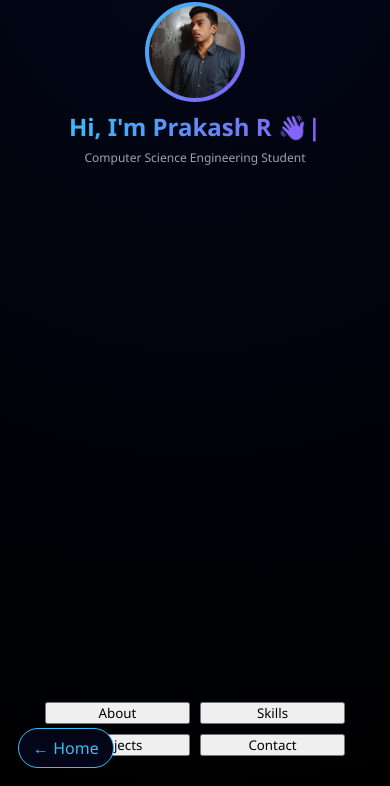
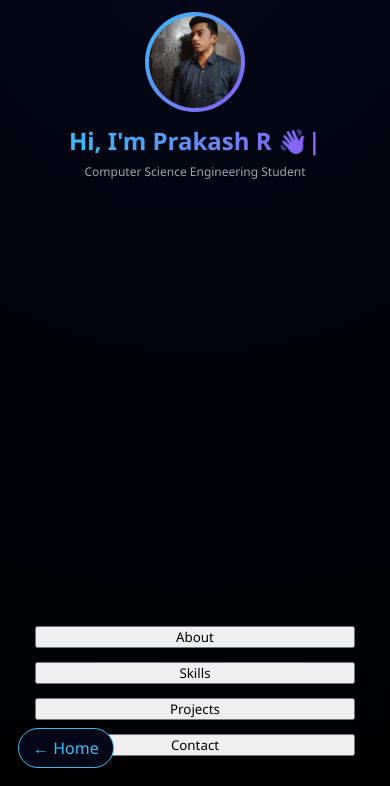
Before and after one commit to Prakashraj-007/portfolio, a plain HTML site: page index.html in a window 390 px wide. Shown: the part 58-844 px from the top of the page. Drawn offline with Linux system fonts and the light colour scheme.

Commit message:
Mobile UI: vertical navigation + pull to refresh enabled

```diff
--- a/style.css
+++ b/style.css
@@ -6,13 +6,13 @@
   font-family: "Segoe UI", sans-serif;
 }
 
+/* DEFAULT: DESKTOP BEHAVIOR */
 html, body {
   width: 100%;
   height: 100%;
-  overflow: hidden; /* IMPORTANT: no scroll on home */
+  overflow: hidden;
 }
 
-/* BODY */
 body {
   background: radial-gradient(circle at top, #020617, #000);
   color: #e5e7eb;
@@ -33,7 +33,7 @@ body {
 .page-section {
   display: none;
   width: 100%;
-  height: 100vh; /* full screen */
+  height: 100vh;
 }
 
 .page-section.active {
@@ -89,7 +89,7 @@ body {
 }
 
 /* ===================== */
-/* HOME NAV ICONS        */
+/* HOME NAV (DESKTOP)    */
 /* ===================== */
 
 .home-grid {
@@ -109,6 +109,11 @@ body {
   cursor: pointer;
   text-align: center;
   font-size: 14px;
+  transition: 0.3s;
+}
+
+.home-card:hover {
+  background: rgba(56,189,248,0.15);
 }
 
 /* ===================== */
@@ -154,20 +159,31 @@ body {
 }
 
 /* ===================== */
-/* MOBILE FIX (KEY PART) */
+/* MOBILE MODE (KEY FIX) */
 /* ===================== */
 
 @media (max-width: 768px) {
 
-  /* Reduce top padding so everything fits */
+  /* ENABLE SCROLL + REFRESH */
+  html, body {
+    height: auto;
+    overflow-y: auto;
+    overscroll-behavior-y: auto;
+  }
+
+  .page-section {
+    height: auto;
+    min-height: 100vh;
+  }
+
   .hero {
-    padding: 60px 16px 30px;
+    padding: 70px 16px 30px;
+    gap: 24px;
   }
 
   .photo-ring {
     width: 100px;
     height: 100px;
-    margin-bottom: 8px;
   }
 
   .typing-text {
@@ -178,15 +194,18 @@ body {
     font-size: 12px;
   }
 
-  /* 2x2 grid on mobile */
+  /* 🔥 MOBILE NAV: VERTICAL STACK */
   .home-grid {
-    grid-template-columns: repeat(2, 1fr);
-    max-width: 300px;
-    gap: 10px;
+    display: flex;
+    flex-direction: column;
+    gap: 14px;
+    width: 90%;
+    max-width: 320px;
   }
 
   .home-card {
-    padding: 12px 0;
-    font-size: 13px;
+    padding: 16px;
+    font-size: 15px;
+    border-radius: 18px;
   }
 }
```
